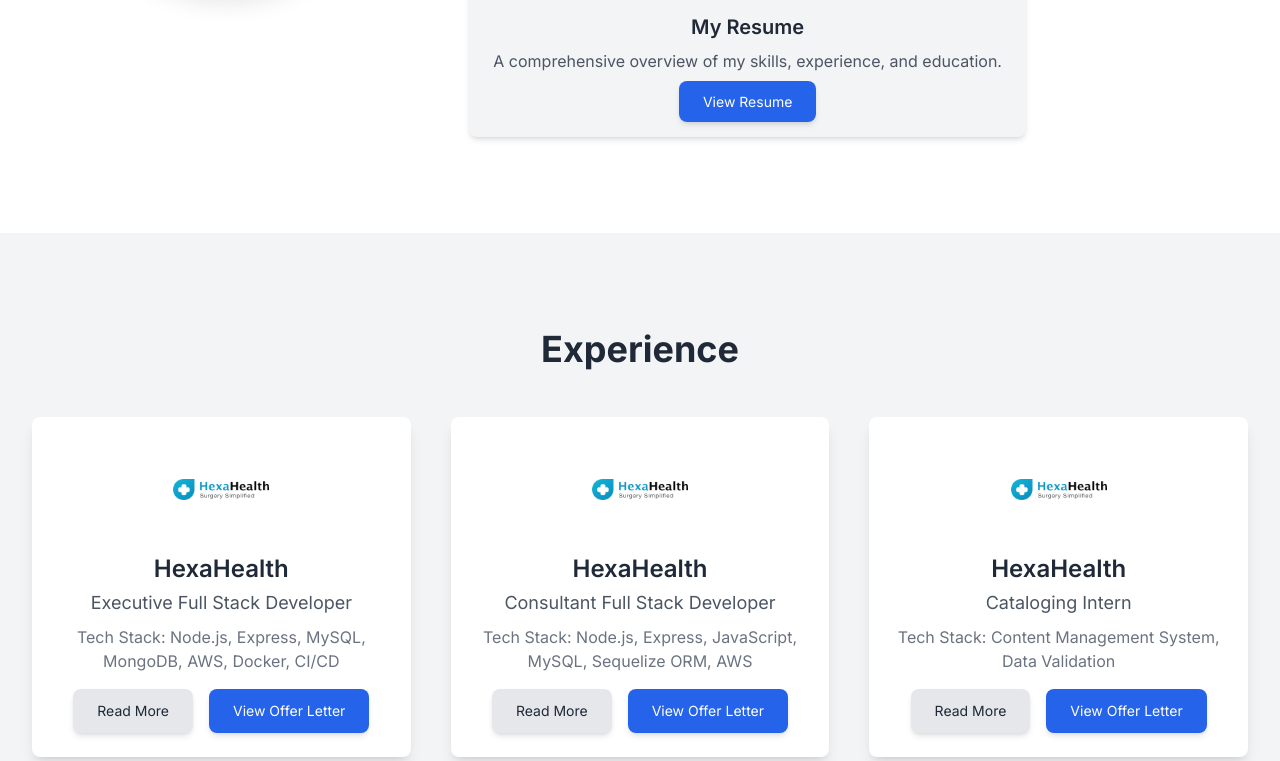
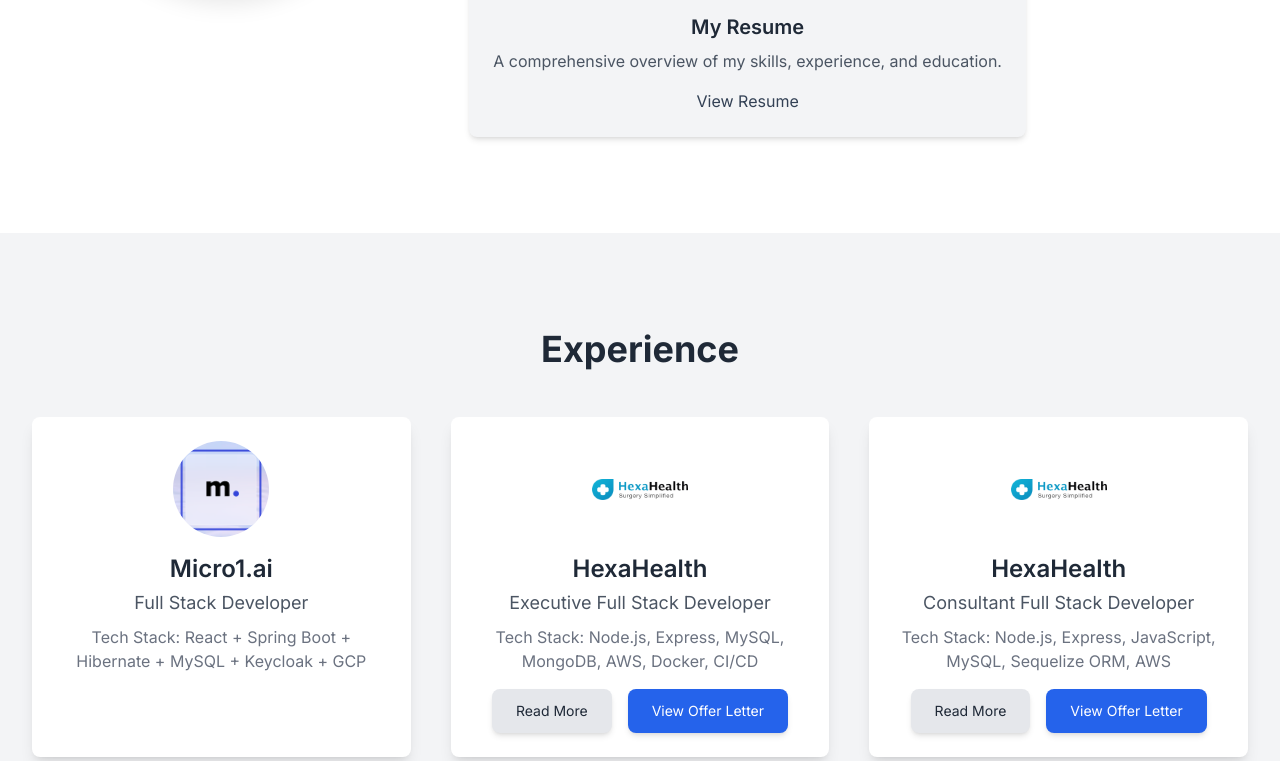
Before and after one commit to dishant5sept/portfolio, a plain HTML site: page index.html in a window 1280 px wide. Shown: the part 1378-2139 px from the top of the page. Drawn offline with nearby package versions, Linux system fonts and the light colour scheme.

Commit message:
Update index.html

```diff
--- a/index.html
+++ b/index.html
@@ -105,7 +105,7 @@
                     </svg>
                     <h3 class="text-xl font-semibold mb-2 text-gray-800">My Resume</h3>
                     <p class="text-gray-600 mb-4">A comprehensive overview of my skills, experience, and education.</p>
-                    <a href="https://drive.google.com/file/d/16LR_fkQudVB0bt0DnvaU2AlECAySdQNV/view?usp=sharing" target="_blank" class="bg-blue-600 text-white px-6 py-3 rounded-lg shadow-md hover:bg-blue-700 transition duration-300 ease-in-out text-sm">View Resume</a>
+                    <a href="https://drive.google.com/file/d/1gpIyVH8HY6hgEiUrLjHAyMFQ8xOeDq7a/view?usp=sharing">View Resume</a>
                 </div>
             </div>
         </div>
@@ -117,6 +117,15 @@
             <h2 class="text-4xl font-bold mb-12 text-gray-800">Experience</h2>
             <!-- Added justify-items-center to align cards within the grid -->
             <div class="grid grid-cols-1 sm:grid-cols-2 lg:grid-cols-3 gap-10 justify-items-center">
+
+                <div class="bg-white p-6 rounded-lg shadow-lg hover:shadow-xl transition duration-300 ease-in-out flex flex-col items-center text-center">
+                    <img src="micro1.png" alt="Micro1 Logo" class="w-24 h-24 object-contain rounded-full mb-4">
+                    <h3 class="text-2xl font-semibold text-gray-800 mb-1">Micro1.ai</h3>
+                    <p class="text-lg text-gray-600 mb-2">Full Stack Developer</p>
+                    <p class="text-md text-gray-500 mb-4">Tech Stack: React + Spring Boot + Hibernate + MySQL + Keycloak + GCP</p>
+                    <div class="flex flex-wrap justify-center gap-4 mt-auto">
+                    </div>
+                </div>
 
                 <!-- Executive Full Stack Developer, HexaHealth -->
                 <div class="bg-white p-6 rounded-lg shadow-lg hover:shadow-xl transition duration-300 ease-in-out flex flex-col items-center text-center">
```
